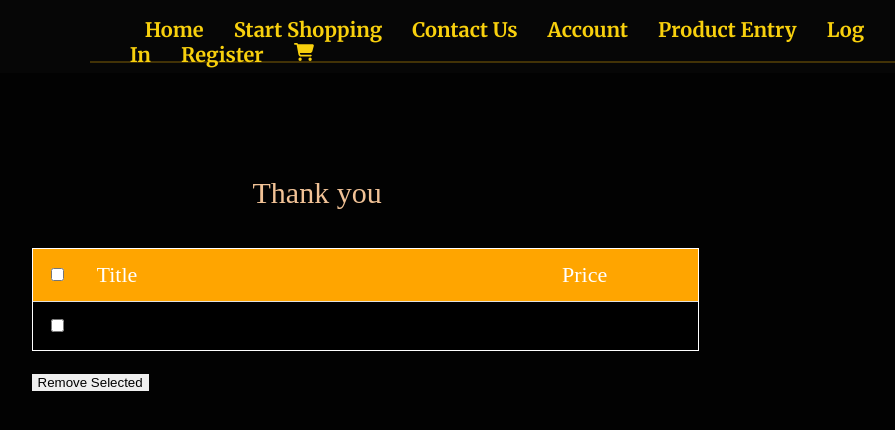
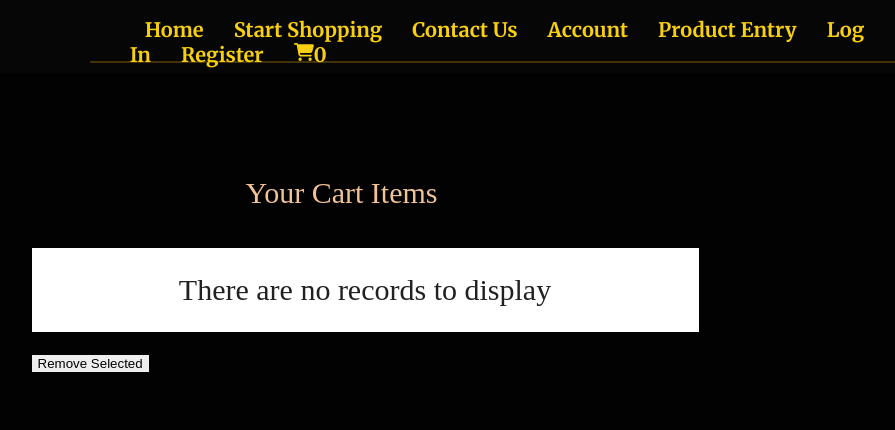
Before and after one commit to EdwardTully/online-shop, a React (Create React App) app: page /checkout in a window 1280 px wide. Shown: the top 430 px of the page, without its empty margins (303-1198 px from the left). Built offline with nearby package versions, Linux system fonts and the light colour scheme.

Commit message:
revome empty row from checkout table, try to get remove item to work

```diff
--- a/src/App.css
+++ b/src/App.css
@@ -614,7 +614,9 @@ input[type="data"] {
 }
 .shopping-cart {
   height: 49px;
-  width: 226px;
+  width: 290px;
+  margin-left: 50px;
+
   position: relative;
   display: inline-block;
   flex-shrink: 0;
--- a/src/components/CheckOut.js
+++ b/src/components/CheckOut.js
@@ -1,18 +1,20 @@
-import React from 'react'
+import React, {useState} from 'react'
 import NavBar from './NavBar'
 import {useSelector, useDispatch} from 'react-redux'
 import DataTable from 'react-data-table-component'
-import { removeFromCart } from './cartSlice'
+import { removeFromCart} from './cartSlice'
 
 function CheckOut() {
 
   const dispatch=useDispatch()
 
+  const [selectedRows, setSelectedRows]=useState(false)
+
   const columns=[
 
     {
       name: 'Title',
-      selector: (row)=> row.title,
+      selector: (row)=>row.title,
       width: '70%',
 
     },
@@ -29,29 +31,46 @@ function CheckOut() {
     rows: {
       style: {
         fontSize: "18px",
+        fontStyle: 'Roboto',
         color: "gray",
-        backgroundColor: "black",
+        backgroundColor: "",
         height: "30px;",
       },
     },
     headCells: {
       style: {
         fontSize: "22px",
-        color: "white",
-        backgroundColor: "orange",
+        fontStyle: 'Roboto',
+        color: "black",
+        backgroundColor: "white",
       },
     },
   };
 
-  //collect shopping cart slice state
+  //collect shopping cart slice state,  also attempt to remove empty initial slice state from data so that the empty row doesnt show up.
 
   const cartContents=useSelector((state)=>state.cart.item)
 
+//removes empty initial state '' from data so that table doesnt make an empty row:
+
+  const cartContNoEmpty = cartContents.filter((e)=> e.title !=='')
+
+
+
+
+
   //this below doesnt work yet, need to look at docs to understand how to get the state of the selected row.  need to see what way we can modify the check out slice from the table so that we can submit an order.
 
-  const handleChange=(state)=>{
-    console.log(state.selectedRows)
+  //selected row data added to constant:
+  const handleChange=({selectedRows})=>{
+    setSelectedRows(selectedRows)
+
   }
+  //attempt to dispatch a remove action, not working yet error is in the slice reducer...
+  const handleRemove=()=>{
+    console.log(selectedRows)
+    dispatch(removeFromCart(selectedRows))
+ }
 
 
   return (
@@ -64,17 +83,21 @@ function CheckOut() {
         <section className="frame-wrapper">
           <div className="frame-parent">
             <div className="shopping-cart-wrapper">
-              <div className="shopping-cart">Thank you</div>
+              <div className="shopping-cart">Your Cart Items</div>
             </div>
             <div className="frame-item" ><DataTable
                   columns={columns}
-                  data={cartContents}
+                  data={cartContNoEmpty}
                   customStyles={darkTheme}
                   selectableRows
+                  selectableRowsNoSelectAll
+                  onSelectedRowsChange={handleChange}
+
+                  striped
 
                   />
                   </div>
-                  <button onClick={handleChange}>Remove Selected</button>
+                  <button onClick={handleRemove}>Remove Selected</button>
           </div>
         </section>
       </main>
--- a/src/components/NavBar.js
+++ b/src/components/NavBar.js
@@ -1,6 +1,7 @@
 import React from 'react'
 import { NavLink } from 'react-router-dom'
 import {FaCartShopping} from 'react-icons/fa6'
+import { useSelector } from 'react-redux'
 
 function NavBar() {
 
@@ -16,7 +17,7 @@ function NavBar() {
           <NavLink to='/product_entry'>Product Entry</NavLink>
           <NavLink to='/login'>Log In</NavLink>
           <NavLink to='/user_entry'>Register</NavLink>
-          <NavLink to='/checkout'><FaCartShopping/></NavLink>
+          <NavLink to='/checkout'><FaCartShopping/>{useSelector((state)=>state.cart.item.length - 1)}</NavLink>
 
       </ul>
     </nav>
--- a/src/components/ProductEntry.js
+++ b/src/components/ProductEntry.js
@@ -12,7 +12,7 @@ function ProductEntry() {
       id: "",
       title: "",
       category: "",
-      price: 0,
+      price: parseInt(''),
       description: "",
       image: "",
     },
@@ -39,6 +39,8 @@ function ProductEntry() {
     setCatVal(newVal)
     console.log(catVal)
  }
+
+
 
   return (
     <div className="Home">
@@ -137,6 +139,7 @@ function ProductEntry() {
         <input
           type="number"
           id="price"
+
           {...register("price", {
             required: {
               value: true,
--- a/src/components/PurchasePage.js
+++ b/src/components/PurchasePage.js
@@ -4,6 +4,7 @@ import {useLocation} from 'react-router-dom'
 import { Link } from 'react-router-dom'
 import {useDispatch} from "react-redux"
 import  {addToCart}  from './cartSlice'
+
 
 function PuchasePage() {
 
@@ -35,8 +36,8 @@ useEffect(()=>{
     price: price,
 
   })
+
 }, [])
-
 
   return (
 
@@ -55,10 +56,10 @@ useEffect(()=>{
                     <div className="div-10" >$ {price}</div>
 
                     <div className="div-13">
-                      <button type="button"className="div-14">Buy Now</button>
-                      <Link to='/start_shop'><button className="div-15" onClick={()=>dispatch(addToCart(cartPayload))}
-                      >Cart</button></Link>
-                    <Link to='/start_shop'><button className="div-15">Go Back</button></Link>
+                      <button type="button"className="div-14"onClick={()=>dispatch(addToCart(cartPayload))}>Add to Cart</button>
+                      <button className="div-15"
+                      >Remove from Cart</button>
+                    <Link to='/start_shop'><button className="div-15">Continue Shopping</button></Link>
 
                     </div>
                   </div>
--- a/src/components/cartSlice.js
+++ b/src/components/cartSlice.js
@@ -1,7 +1,10 @@
 import { createSlice } from "@reduxjs/toolkit";
 
 const initialState ={
-    item:[{}]}
+    item:[{
+        title: '',
+        price: ''
+    }]}
 
 const cartSlice = createSlice({
     name: 'cart',
@@ -12,7 +15,7 @@ const cartSlice = createSlice({
         }
     },
         removeFromCart: (state, action)=>{
-            state.item.filter((ea)=> ea !== action.payload)
+            state.item.filter((ea)=>ea!==action.payload)
         }
 })
 
```
